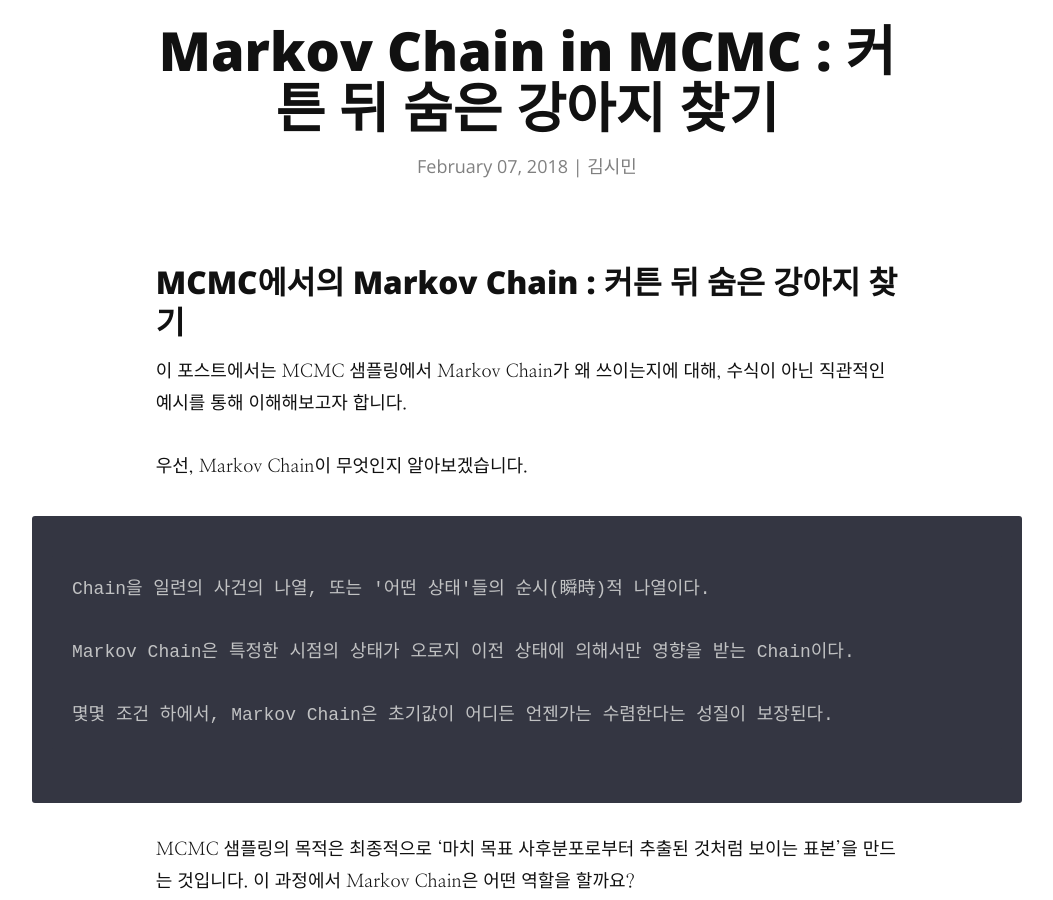
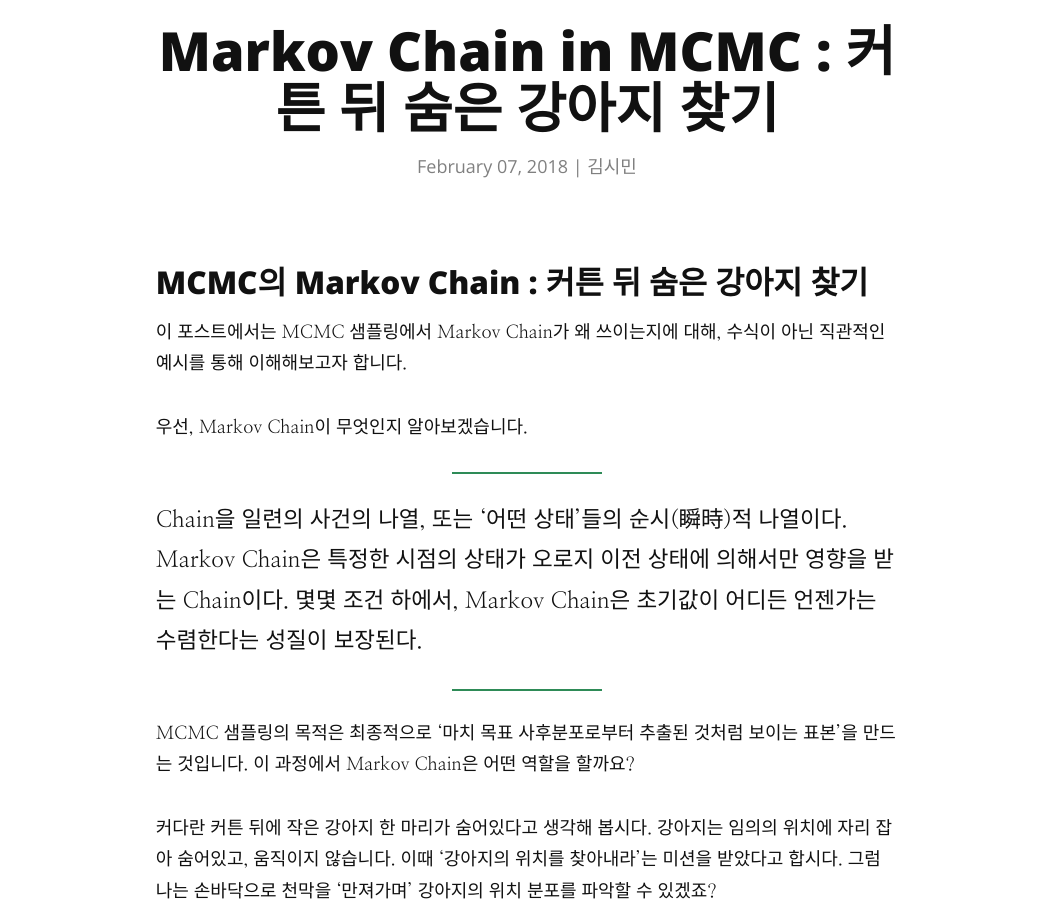
Before and after one commit to Pandaspedia/citizenblog, a Jekyll site: the page built from _posts/2018-02-07-Markov-Chain-in-MCMC.md, in a window 1280 px wide and 900 px high, scrolled down 280 px. Shown: the whole window, without its empty margins (113-1166 px from the left). Built offline with Jekyll 4.4.1, drawn with Linux system fonts in a browser that asks for light colours; nearby versions of some CDN libraries; some web fonts are replaced.

Commit message:
Update 2018-02-07-Markov-Chain-in-MCMC.md

````diff
--- a/_posts/2018-02-07-Markov-Chain-in-MCMC.md
+++ b/_posts/2018-02-07-Markov-Chain-in-MCMC.md
@@ -6,17 +6,15 @@ author: 김시민
 ---
 
 
-### MCMC에서의 Markov Chain : 커튼 뒤 숨은 강아지 찾기
+### MCMC의 Markov Chain : 커튼 뒤 숨은 강아지 찾기
 이 포스트에서는 MCMC 샘플링에서 Markov Chain가 왜 쓰이는지에 대해, 수식이 아닌 직관적인 예시를 통해 이해해보고자 합니다.
 
 우선, Markov Chain이 무엇인지 알아보겠습니다.
-```
-Chain을 일련의 사건의 나열, 또는 '어떤 상태'들의 순시(瞬時)적 나열이다.
 
-Markov Chain은 특정한 시점의 상태가 오로지 이전 상태에 의해서만 영향을 받는 Chain이다.
+> Chain을 일련의 사건의 나열, 또는 '어떤 상태'들의 순시(瞬時)적 나열이다.
+> Markov Chain은 특정한 시점의 상태가 오로지 이전 상태에 의해서만 영향을 받는 Chain이다.
+> 몇몇 조건 하에서, Markov Chain은 초기값이 어디든 언젠가는 수렴한다는 성질이 보장된다.
 
-몇몇 조건 하에서, Markov Chain은 초기값이 어디든 언젠가는 수렴한다는 성질이 보장된다.
-```
 
 MCMC 샘플링의 목적은 최종적으로 '마치 목표 사후분포로부터 추출된 것처럼 보이는 표본'을 만드는 것입니다. 이 과정에서 Markov Chain은 어떤 역할을 할까요?
 
````
